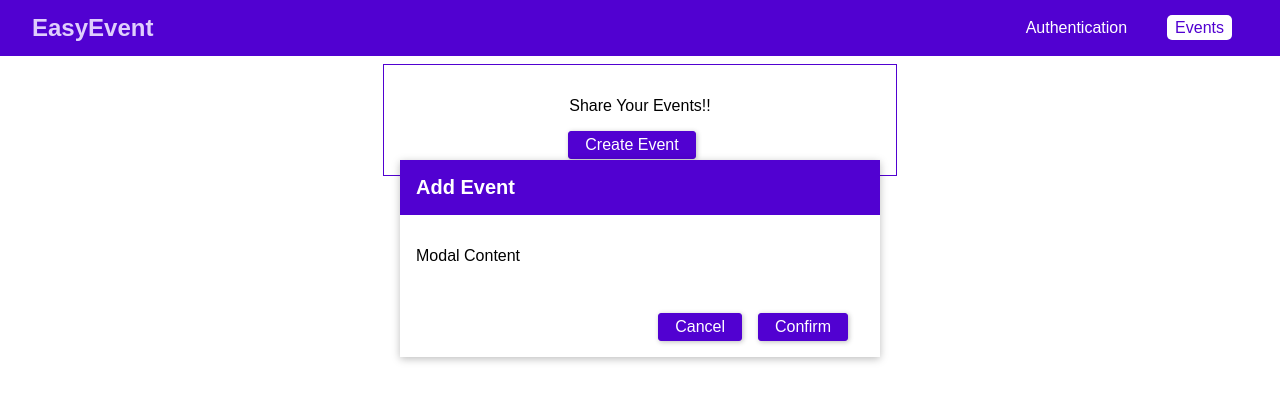
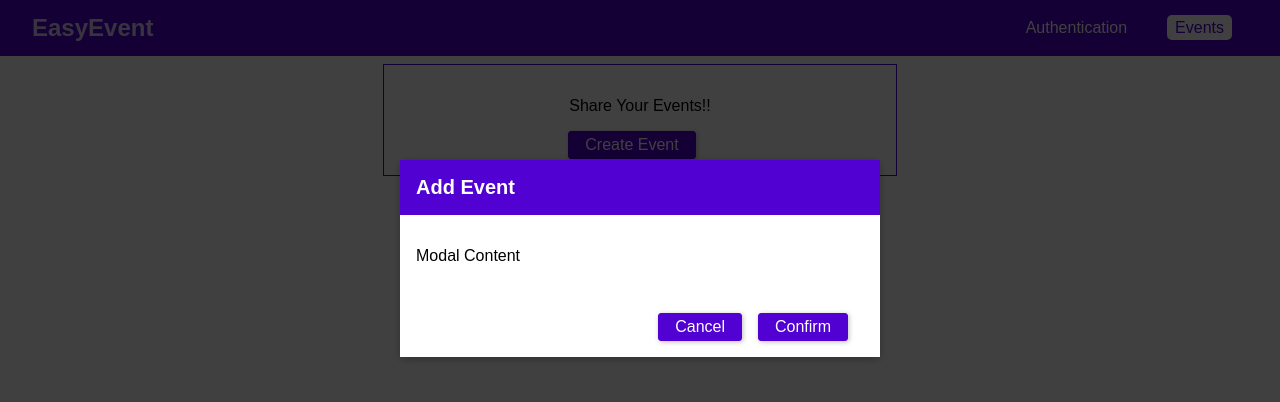
Before and after one commit to SaiChandra2896/Event-Booking-App, a React (Create React App) app in the folder frontend/: page /events in a window 1280 px wide. Both pictures are taken after a click on the button "Create Event". Shown: the top 402 px of the page. Built offline with nearby package versions, Linux system fonts and the light colour scheme.

Commit message:
add backdrop for modal

```diff
--- /dev/null
+++ b/frontend/src/components/Backdrop/Backdrop.css
@@ -0,0 +1,8 @@
+.backdrop{
+    position: fixed;
+    top: 0;
+    left: 0;
+    height: 100vh;
+    width: 100%;
+    background: rgba(0,0,0,0.75);
+}
--- /dev/null
+++ b/frontend/src/components/Backdrop/Backdrop.js
@@ -0,0 +1,7 @@
+import React from 'react';
+
+import './Backdrop.css';
+
+const Backdrop = () => <div className="backdrop"></div>
+
+export default Backdrop;
--- a/frontend/src/components/Modal/Modal.js
+++ b/frontend/src/components/Modal/Modal.js
@@ -10,8 +10,8 @@ const Modal = (props) => {
                 {props.children}
             </section>
             <section className="modal__actions">
-                {props.canCancel && <button className="btn">Cancel</button>}
-                {props.canConfirm && <button className="btn">Confirm</button>}
+                {props.canCancel && <button className="btn" onClick={props.onCancel}>Cancel</button>}
+                {props.canConfirm && <button className="btn" onClick={props.onConfirm}>Confirm</button>}
             </section>
         </div>
     )
--- a/frontend/src/pages/Events/EventsPage.js
+++ b/frontend/src/pages/Events/EventsPage.js
@@ -1,18 +1,34 @@
-import React, { Fragment } from 'react';
+import React, { Fragment, useState } from 'react';
 
 import Modal from '../../components/Modal/Modal';
+import Backdrop from '../../components/Backdrop/Backdrop';
 
 import './Events.css';
 
 const EventsPage = () => {
+    const [creating,setCreating] = useState(false);
+
+    const createEvenHandler = () =>{
+        setCreating(true);
+    }
+
+    const modalCofirmhandler = () =>{
+        setCreating(false);
+    };
+
+    const modalCancelHandler = () =>{
+        setCreating(false)
+    }
+
     return (
         <Fragment>
-            <Modal title="Add Event" canCancel canConfirm>
+            {creating && <Backdrop/>}
+            {creating && <Modal title="Add Event" canCancel canConfirm onCancel={modalCancelHandler} onConfirm={modalCofirmhandler}>
                 <p>Modal Content</p>
-            </Modal>
+                        </Modal>}
             <div className="events-control">
                 <p>Share Your Events!!</p>
-                <button className="btn">Create Event</button>
+                <button className="btn" onClick={createEvenHandler}>Create Event</button>
             </div>
         </Fragment>
     )
```
